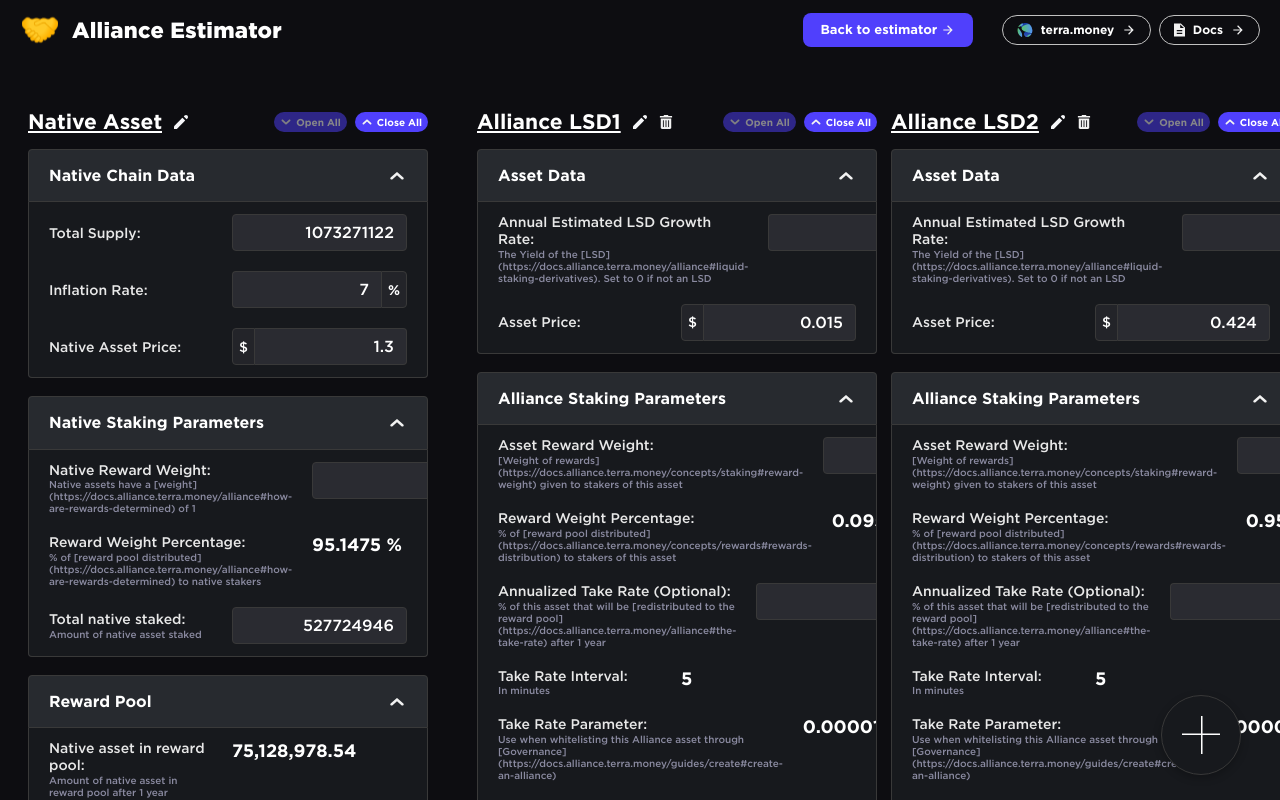
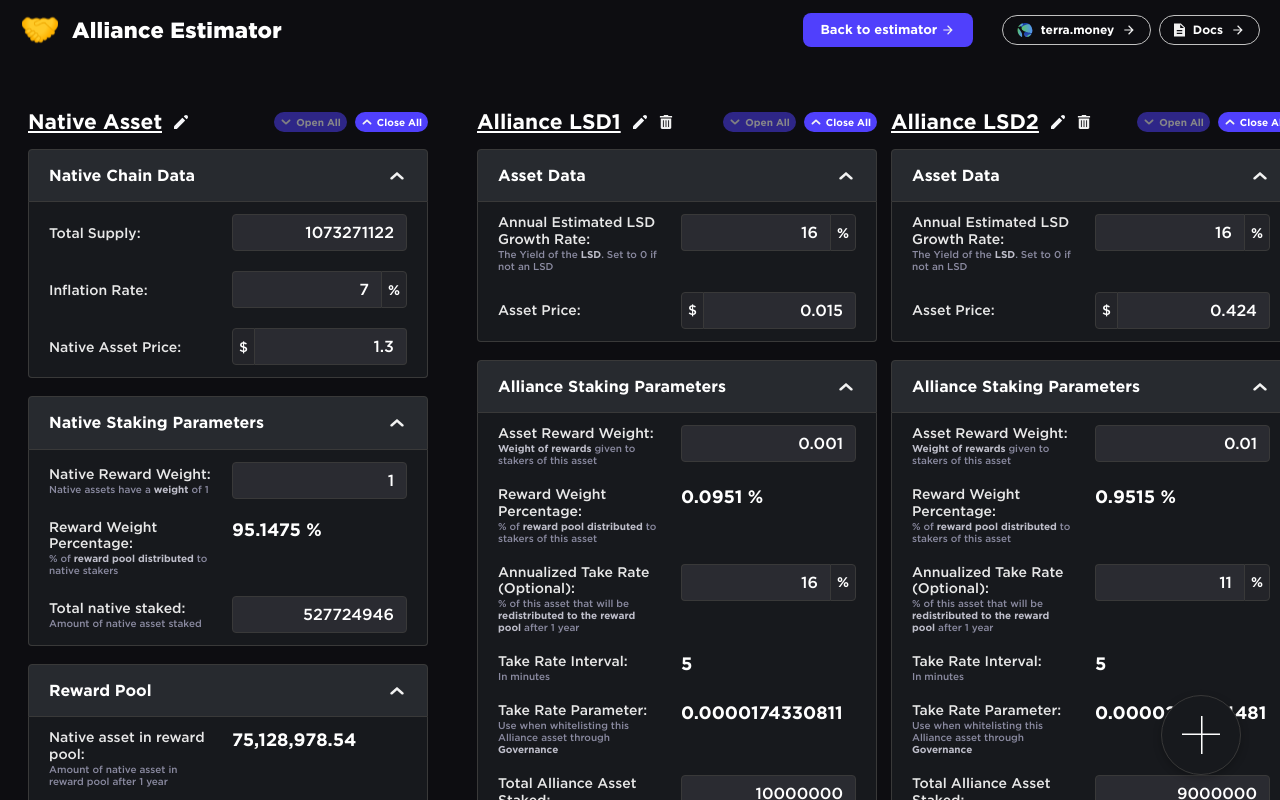
Before and after one commit to terra-money/alliance-estimator, a React (Create React App) app: page /mock-data in a window 1280 px wide. Shown: the top 800 px of the page. Built offline with nearby package versions, Linux system fonts and the light colour scheme.

Commit message:
fixed card open animation and new subtitles being long causing cards no to display all text. Also styled scrollbars. And added links from data in secondaryLabel using Regex

```diff
--- a/src/components/Card.tsx
+++ b/src/components/Card.tsx
@@ -1,4 +1,4 @@
-import { useEffect } from 'react';
+import { useEffect, useRef } from 'react';
 import {
   nativeFieldMap,
   NativeInputValues,
@@ -39,6 +39,7 @@
   moreInputRequiredFields?: string[];
 }) => {
   const location = useLocation();
+  const cardContentRef = useRef<HTMLDivElement | null>(null);
   const isExample = location.pathname === "/mock-data";
   const {
     handleNativeInputChange: standardHandleNativeInputChange,
@@ -95,11 +96,26 @@
   }
 
   useEffect(() => {
-    const content = document.getElementById(`content-${type === 'native' ? "" : assetId}-${index}`);
-    if (content) {
-      content.style.maxHeight = expanded ? `${content.scrollHeight + 24}px` : "0px";
+    if (cardContentRef.current) {
+      cardContentRef.current.style.maxHeight = expanded ? `${cardContentRef.current.scrollHeight + 55}px` : "0px";
     }
-  }, [assetId, expanded, index, type])
+
+  }, [assetId, expanded, index, type, cardContentRef])
+
+  const parseText = (input: string) => {
+    const parts = input.split(/(\[[^\]]*\]\([^)]*\))/g);
+
+    return parts.map((part, index) => {
+      const match = part.match(/\[([^\]]*)\]\(([^)]*)\)/);
+      if (match) {
+        const text = match[1];
+        const url = match[2];
+        return <a key={index} href={url} target="_blank" rel="noopener noreferrer">{text}</a>;
+      } else {
+        return part;
+      }
+    });
+  };
 
   return (
     <div className={cardStyles.fieldSection}>
@@ -122,14 +138,14 @@
         </div>
         <div
           className={cardStyles.content}
-          id={`content-${type === 'native' ? "" : assetId}-${index}`}
+          ref={cardContentRef}
         >
           {fields[section].map((field, i) => (
             <div className={`${cardStyles.fieldRow}`} key={field.name}>
               <div className={cardStyles.labelContainer}>
                 <div className={cardStyles.fieldLabel}>{field.label}:</div>
                 <div className={cardStyles.secondaryLabel}>
-                  {field.secondaryLabel}
+                  {parseText(field.secondaryLabel || "")}
                 </div>
               </div>
               <div className={cardStyles.fieldValue}>
--- a/src/data/alliance.ts
+++ b/src/data/alliance.ts
@@ -173,7 +173,7 @@
     group: "Yield",
     name: "stakingEstimatedPercentage",
     label: "Estimated percentage change over 1 year",
-    secondaryLabel: "Reward change including Native assets, Alliance assets, take rate, and [LSD appreciation](https://docs.alliance.terra.money/alliance#liquid-staking-derivatives",
+    secondaryLabel: "Reward change including Native assets, Alliance assets, take rate, and [LSD appreciation](https://docs.alliance.terra.money/alliance#liquid-staking-derivatives)",
     input: false,
     format: (value) => (value * 100).toFixed(4) + " %",
   },
--- a/src/styles/Card.module.scss
+++ b/src/styles/Card.module.scss
@@ -82,6 +82,17 @@
         font-size: 10px;
         font-weight: 500;
         color: var(--font-color-secondary);
+
+        a {
+          color: #bfbfcb;
+          font-weight: 600;
+          transition: all 0.3s;
+
+          &:hover {
+            text-decoration: underline;
+            color: var(--font-color);
+          }
+        }
       }
     }
 
@@ -121,7 +132,7 @@
       opacity: 1;
       padding-top: 12px;
       padding-bottom: 12px;
-      max-height: 375px;
+      max-height: 450px;
     }
 
     .icon {
--- a/src/styles/globals.scss
+++ b/src/styles/globals.scss
@@ -51,6 +51,21 @@
 body {
   color: var(--font-color);
   background: var(--bg);
+
+  &::-webkit-scrollbar {
+    width: 20px;
+    display: block
+  }
+
+  &::-webkit-scrollbar-thumb {
+    border-radius: 16px;
+    background-color: var(--border-color);
+    border: 5px solid var(--bg)
+  }
+
+  &::-webkit-scrollbar-track {
+    background-color: transparent
+  }
 }
 
 a {
```
